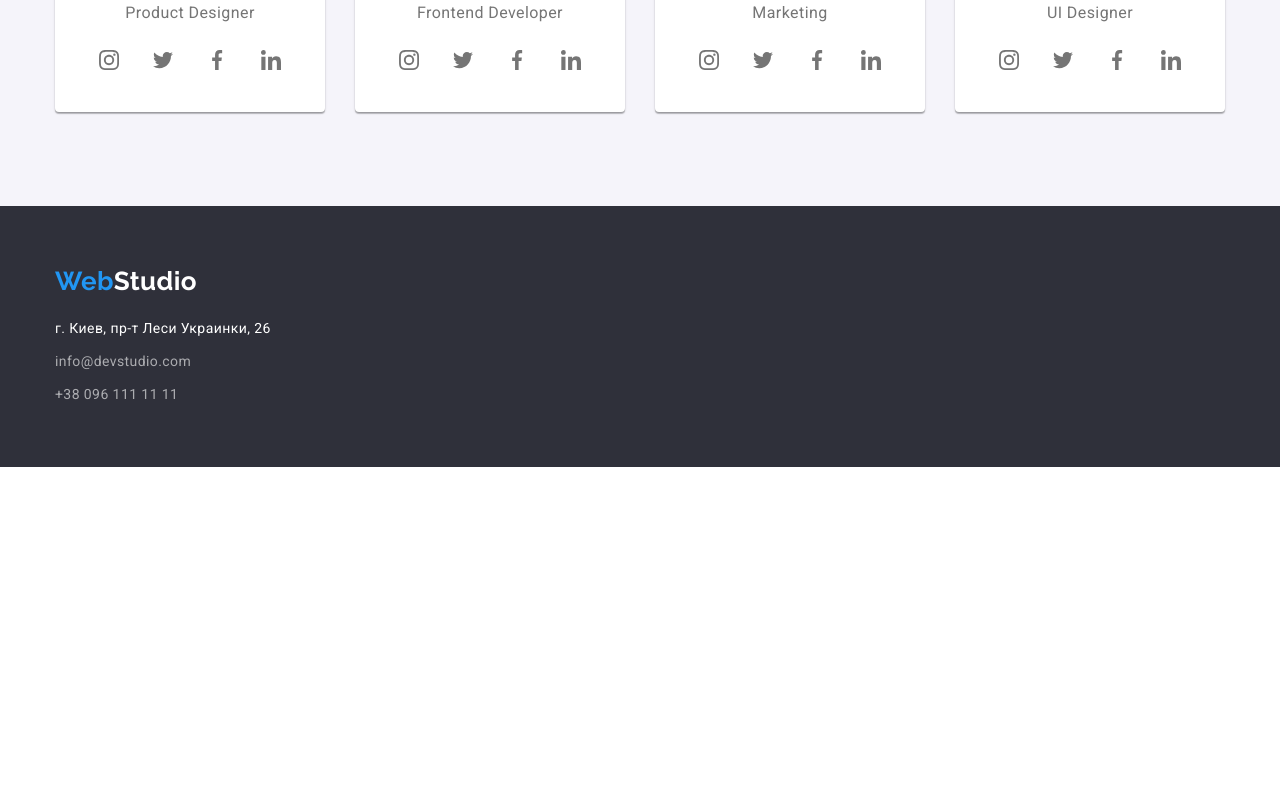
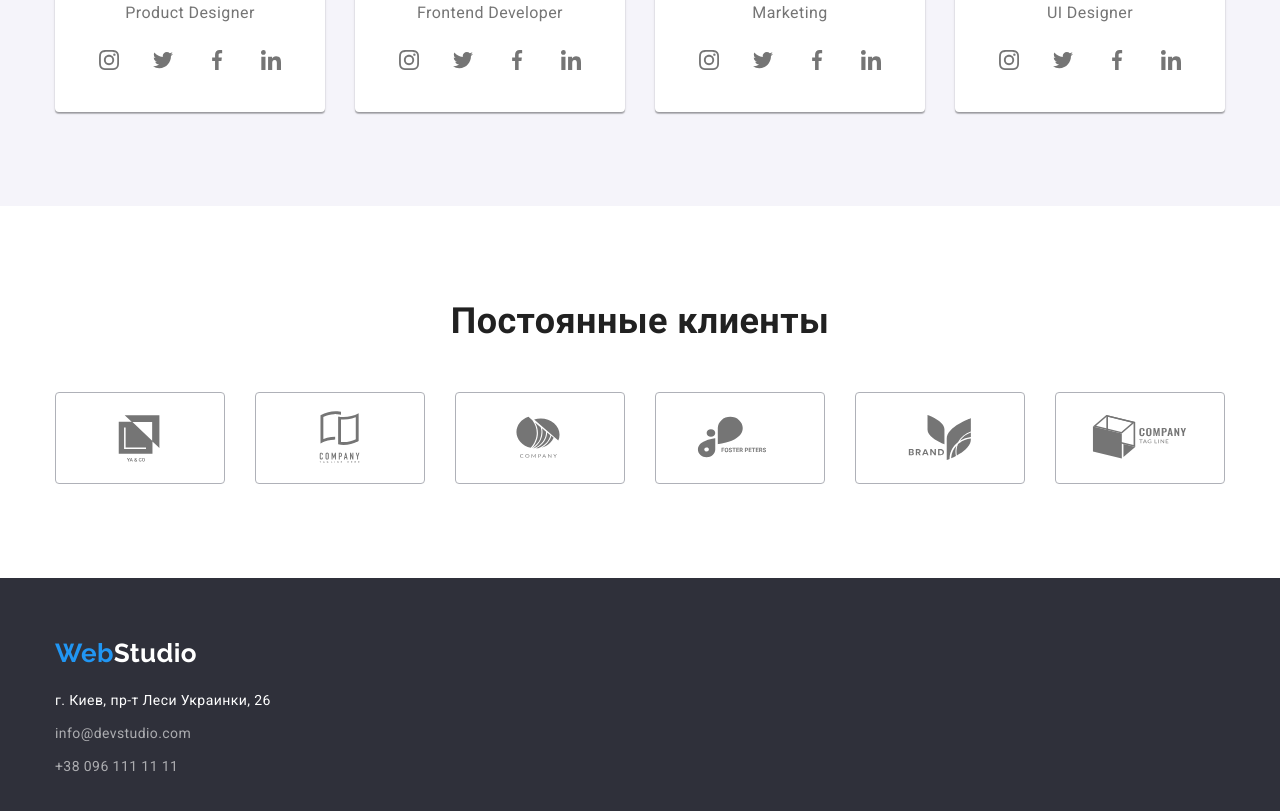
Before and after one commit to AleksandrMarkitan/goit-markup-hw-04, a plain HTML site: page index.html in a window 1280 px wide. Shown: the part 2099-2910 px from the top of the page. Before the commit the page ends 2566 px from the top, so only its background shows below. Drawn offline with nearby package versions, Linux system fonts and the light colour scheme.

Commit message:
добавил секцию постоянные клиенты

```diff
--- a/css/styles.css
+++ b/css/styles.css
@@ -15,7 +15,7 @@
   --portfolio-button-bg-color: #f5f4fa;
   --header-border-color: #ececec;
   --signature-works-border-color: #eeeeee;
-  --social-link-icon-color: #afb1b8;
+  --icon-color: #afb1b8;
 }
 
 html {
@@ -396,7 +396,7 @@ button {
 }
 
 .team .icon {
-  fill: var(--social-link-icon-color);
+  fill: var(--icon-color);
 }
 
 .team .social-link .link:hover,
@@ -406,10 +406,44 @@ button {
 }
 
 .team .icon {
-  fill: var(--social-link-icon-color);
+  fill: var(--icon-color);
 }
 
 .team .icon {
+  fill: currentColor;
+}
+
+.clients {
+  margin-right: auto;
+  margin-left: auto;
+
+  display: flex;
+  justify-content: space-between;
+}
+
+.clients .link {
+  width: 170px;
+  height: 92px;
+
+  display: flex;
+  flex-wrap: wrap;
+  justify-content: center;
+  align-items: center;
+
+  border: 1px solid var(--icon-color);
+  border-radius: 4px;
+}
+
+.clients .link:hover,
+.clients .link:focus {
+  color: var(--accent-blue-color);
+}
+
+.clients .icon {
+  fill: var(--icon-color);
+}
+
+.clients .icon {
   fill: currentColor;
 }
 
--- a/index.html
+++ b/index.html
@@ -305,6 +305,55 @@
           </ul>
         </div>
       </section>
+      <section class="section">
+        <div class="container">
+          <h2 class="section-title">Постоянные клиенты</h2>
+          <ul class="clients list">
+            <li class="item">
+              <a class="link" href="" aria-label="ya and co link">
+                <svg class="icon" width="106" height="60">
+                  <use href="./images/sprite.svg#icon-logo-client1"></use>
+                </svg>
+              </a>
+            </li>
+            <li class="item">
+              <a class="link" href="" aria-label="company tagline here link">
+                <svg class="icon" width="106" height="60">
+                  <use href="./images/sprite.svg#icon-logo-client2"></use>
+                </svg>
+              </a>
+            </li>
+            <li class="item">
+              <a class="link" href="" aria-label="company link">
+                <svg class="icon" width="106" height="60">
+                  <use href="./images/sprite.svg#icon-logo-client3"></use>
+                </svg>
+              </a>
+            </li>
+            <li class="item">
+              <a class="link" href="" aria-label="foster peters link">
+                <svg class="icon" width="106" height="60">
+                  <use href="./images/sprite.svg#icon-logo-client4"></use>
+                </svg>
+              </a>
+            </li>
+            <li class="item">
+              <a class="link" href="" aria-label="brand link">
+                <svg class="icon" width="106" height="60">
+                  <use href="./images/sprite.svg#icon-logo-client5"></use>
+                </svg>
+              </a>
+            </li>
+            <li class="item">
+              <a class="link" href="" aria-label="company tag line link">
+                <svg class="icon" width="106" height="60">
+                  <use href="./images/sprite.svg#icon-logo-client6"></use>
+                </svg>
+              </a>
+            </li>
+          </ul>
+        </div>
+      </section>
     </main>
 
     <footer class="page-footer">
```
